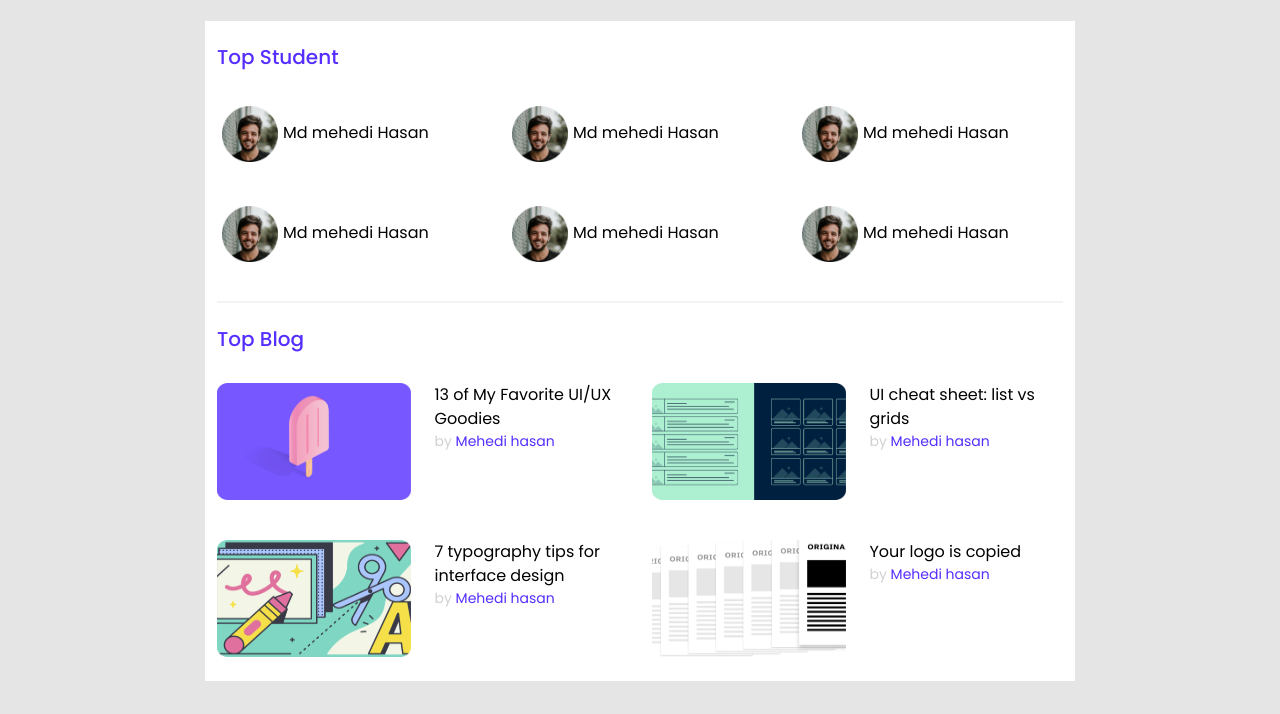
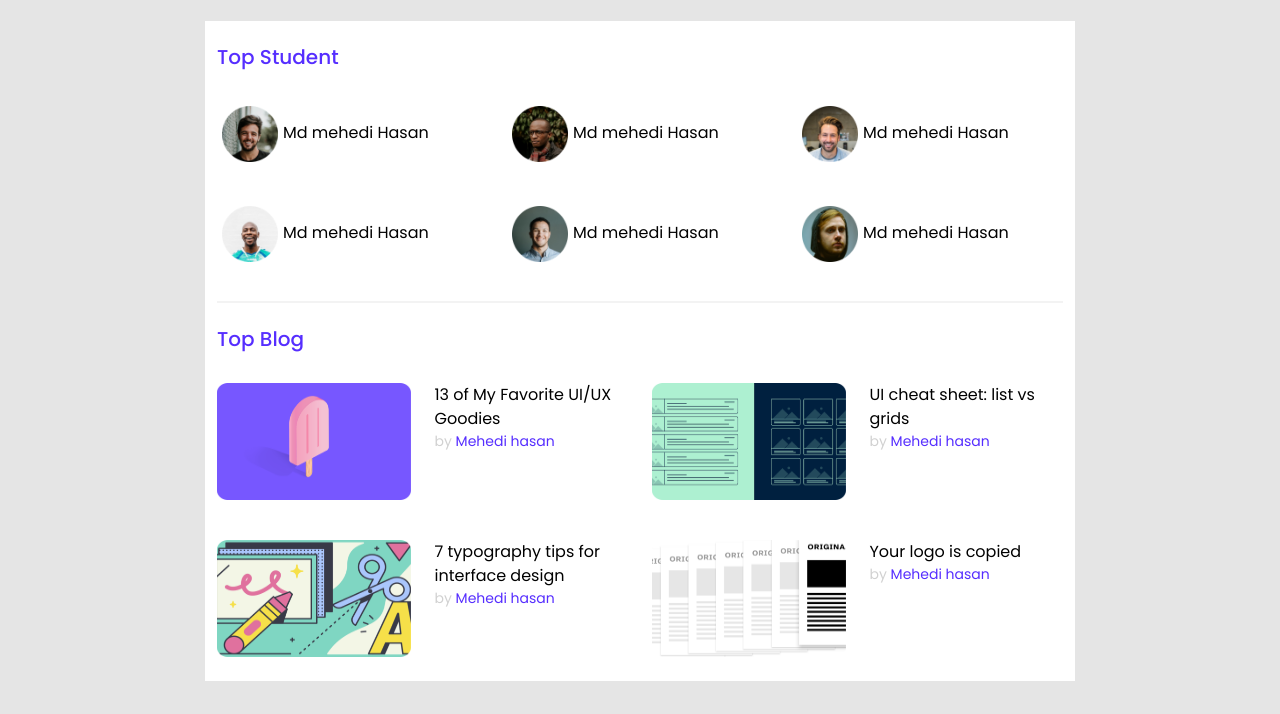
Before and after one commit to mehedisoftware/top-student-leaderboard, a plain HTML site: page index.html in a window 1280 px wide. Shown: the part 86-800 px from the top of the page. Drawn offline with nearby package versions, Linux system fonts and the light colour scheme.

Commit message:
Update index.html
player image fixed

```diff
--- a/index.html
+++ b/index.html
@@ -57,32 +57,32 @@
                 </div>
                 <div class="col-md-4 col-sm-6 mt-3 mb-3">
                     <div class="player">
-                        <img class="player-img" src="images/players/player-1.png">
+                        <img class="player-img" src="images/players/player-2.png">
                         <p class="player-name">Md mehedi Hasan</p>
                     </div>
                 </div>
                 <div class="col-md-4 col-sm-6 mt-3 mb-3">
                     <div class="player">
-                        <img class="player-img" src="images/players/player-1.png">
+                        <img class="player-img" src="images/players/player-3.png">
                         <p class="player-name">Md mehedi Hasan</p>
                     </div>
                 </div>
 
                 <div class="col-md-4 col-sm-6 mt-3 mb-3">
                     <div class="player">
-                        <img class="player-img" src="images/players/player-1.png">
+                        <img class="player-img" src="images/players/player-4.png">
                         <p class="player-name">Md mehedi Hasan</p>
                     </div>
                 </div>
                 <div class="col-md-4 col-sm-6 mt-3 mb-3">
                     <div class="player">
-                        <img class="player-img" src="images/players/player-1.png">
+                        <img class="player-img" src="images/players/player-5.png">
                         <p class="player-name">Md mehedi Hasan</p>
                     </div>
                 </div>
                 <div class="col-md-4 col-sm-6 mt-3 mb-3">
                     <div class="player">
-                        <img class="player-img" src="images/players/player-1.png">
+                        <img class="player-img" src="images/players/player-6.png">
                         <p class="player-name">Md mehedi Hasan</p>
                     </div>
                 </div>
```
